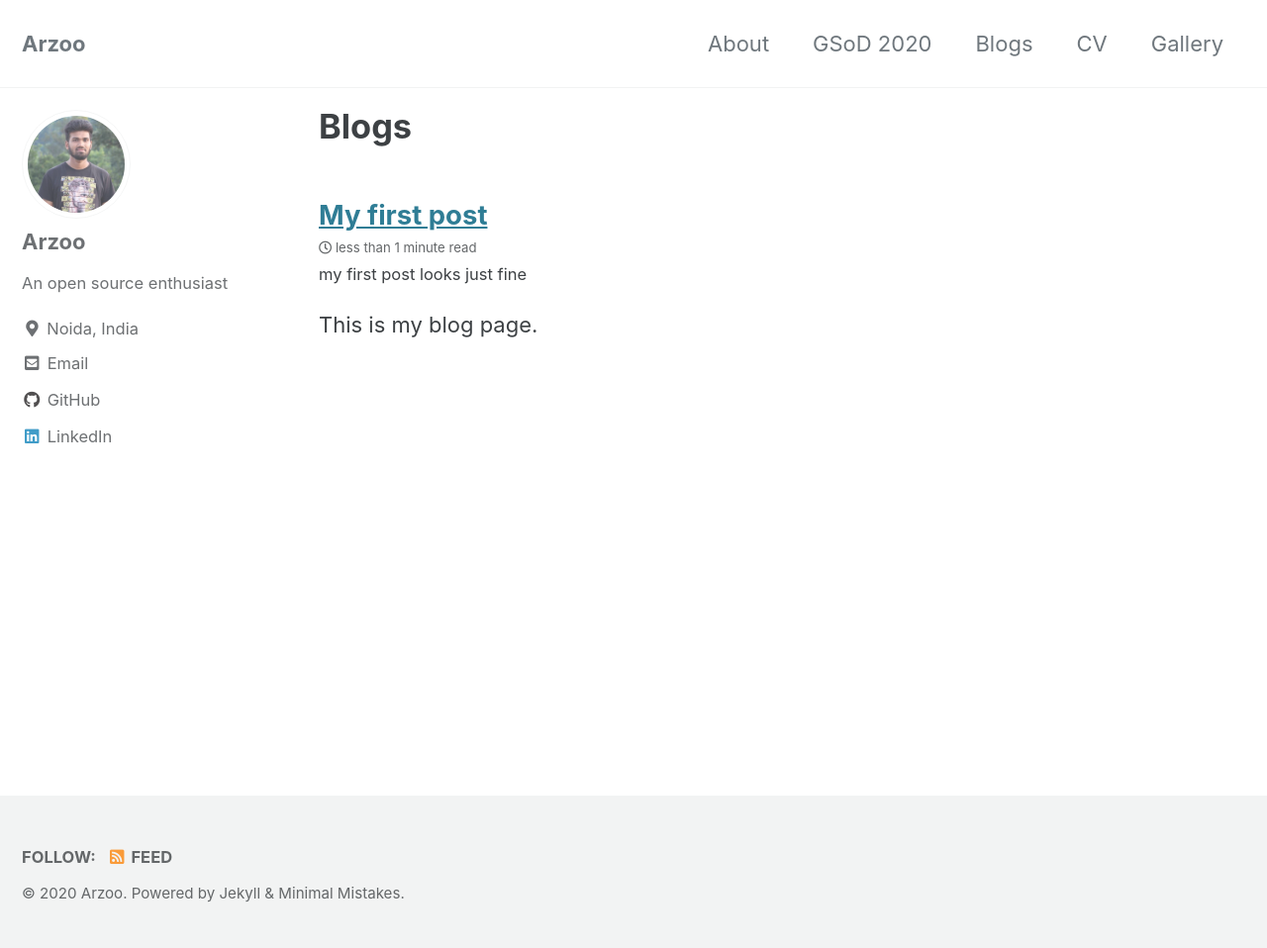
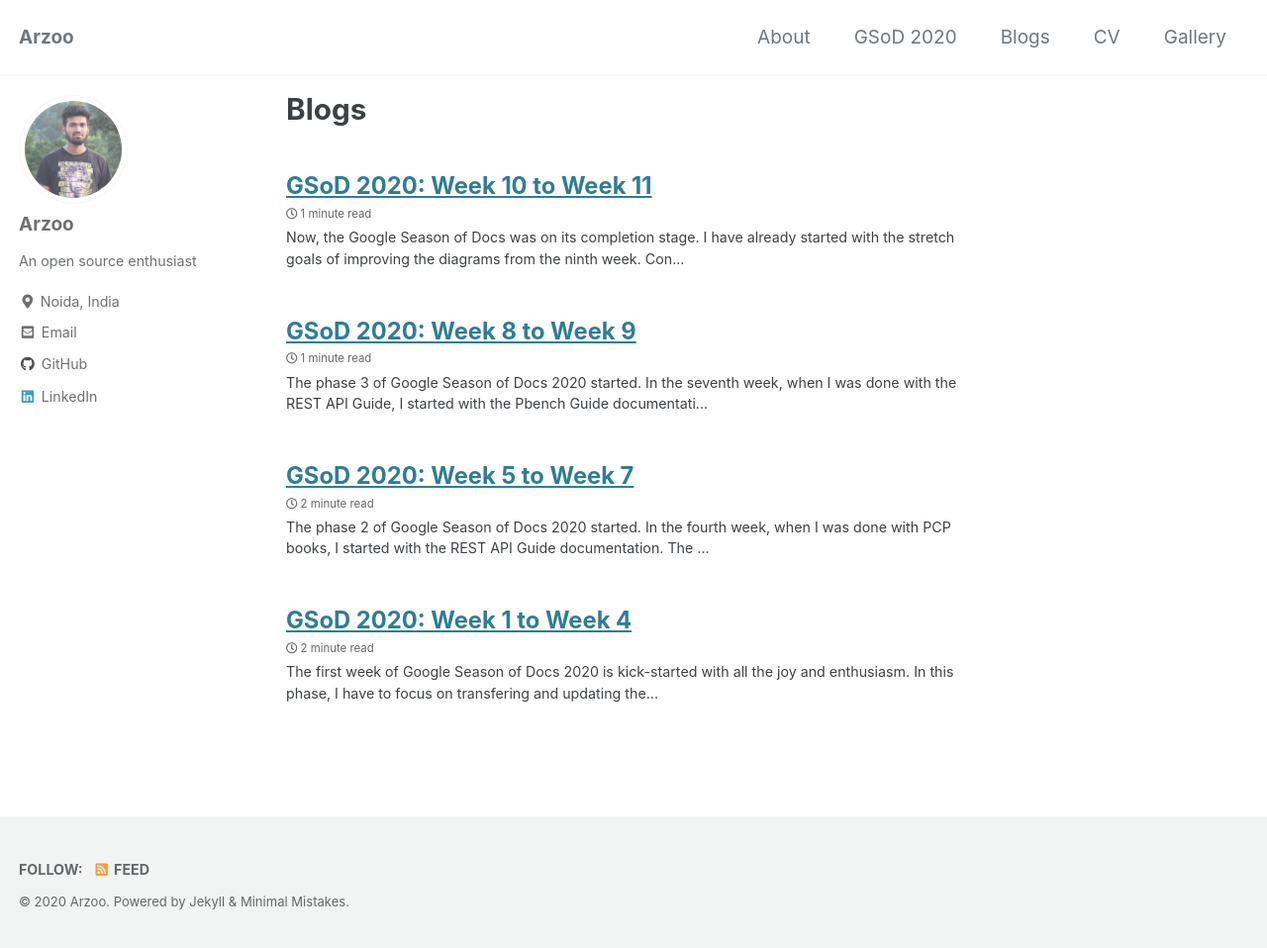
Before and after one commit to arzoo14/arzoo14.github.io, a Jekyll site: the page built from _pages/blogs.md, in a window 1280 px wide and 959 px high. Shown: the whole window at 99% size. Built offline with Jekyll 4.4.1, drawn with Linux system fonts in a browser that asks for light colours; cached includes are drawn as plain includes.

Commit message:
GSoD 2020 Blogs added

```diff
--- a/_pages/blogs.md
+++ b/_pages/blogs.md
@@ -11,4 +11,8 @@
 {% endfor %}
 
 
-This is my blog page.
+<!-- ### Week 1 to 4
+
+The first week of Google Season of Docs is kick-started with all the joy and enthusiasm. In this phase, I have to focus on transfering and updating the Performance Co-Pilot books - User's and Administrator's Guide (UAG) and Programmer's Guide (PG) from the docbook content into reStructured Text (rst) format such that they can be hosted on the modern community readthedocs.io site. So, what will be the benefit of this? The benefit behind this idea is - It will allow community contributors to more easily change and extend the content. No need of specific set of users to maintain the content website.
+
+I started the work with the basic setup of the sphinx configuration for the Performance Co-Pilot (PCP) documentation. The PCp books - User's and Administ -->
--- a/_pages/gsod.md
+++ b/_pages/gsod.md
@@ -1,101 +1,36 @@
 ---
-title:  "GSoD 2020"
+title:  "Google Season of Docs 2020"
 layout: archive
 permalink: /gsod/
 author_profile: true
 comments: true
 ---
 
-[GSoD Progress](#gsod-progress)
 
-[PR](https://github.com/performancecopilot/pcp/pulls?q=is%3Apr+is%3Aclosed+author%3Aarzoo14+is%3Amerged)
+<p align="right">
+  <img src="../comboLogo.svg" />
+</p>
 
-## GSoD Progress
+<div style="text-align: justify">
+Google Season of Docs, 2020 with Performance Co-Pilot organization is the most beautiful journey of my life. When I got the proposal acceptance mail, I was like
+</div>
 
-| SYMBOLS | MEANINGS |
-|:-------:|:--------:|
-| :heavy_check_mark: | Completed |
-| :construction: | Under Progress |
-| :warning: | Needs review |
-| :red_circle: | Not Yet Started |
+<p align="center">
+  <img src="../welcome.gif" />
+</p>
 
+<div style="text-align: justify">
+The GSoD journey to me is like Harry potter's journey to Hogwarts. A journey full of learnings (adventures) and challenges (hurdles), which I can not complete without the help of my mentors (friends) and Sphinx Documentation, Stack overflow, Google Search (spells).
+</div>
 
-
-| **DELIVERABLES**               | **STATUS**            |  **PR**  | **FEEDBACK**|
-|:---------------------------------|:---------------------:|:------------:|:-----------------:|
-|   **_WEEK 1 (September 14 - September 20)_** |    |     |        |
-| Sphinx setup for docs            | :heavy_check_mark:    | [#1060](https://github.com/performancecopilot/pcp/pull/1060)   | **Merged** |
-| About User's and Administrators's Guide             | :heavy_check_mark:    |    |
-| Ch-1: Introduction to PCP       | :heavy_check_mark: |
-| Ch-2: Installing and Configuring Performance Co-Pilot | :heavy_check_mark: |
-| Ch-3: Common Conventions and Arguments | :heavy_check_mark: |
-| Ch-4: Monitoring System Performance | :heavy_check_mark: |
-||||
-|   **_WEEK 2 (September 21 - September 27)_** |    |    |   |
-| Ch-5: Performance Metrics Inference Engine | :heavy_check_mark: | [#1060](https://github.com/performancecopilot/pcp/pull/1060) | **Merged** |
-| Ch-6: Archive Logging | :heavy_check_mark: |
-| Ch-7: Performance Co-Pilot Deployment Strategies | :heavy_check_mark: |
-| Ch-8: Customizing and Extending PCP Services | :heavy_check_mark: |
-| | | |
-| **_WEEK 3 (September 28 - October 4)_** |    |    |   |
-| About Programmer's Guide | :heavy_check_mark: | [#1076](https://github.com/performancecopilot/pcp/pull/1076) | **Merged** |
-| Ch-1: Programming Performance Co-Pilot | :heavy_check_mark: |
-| Ch-2: Writing a PMDA | :heavy_check_mark: |
-| Ch-3: PMAPI--The Performance Metrics API | :heavy_check_mark: |
-| Ch-4: Instrumenting Applications | :heavy_check_mark: |
-| | | |
-| **_WEEK 4 (October 5 - October 11)_** |    |    |   |
-| Hosting of PCP books | :heavy_check_mark: | [Books](https://pcp.readthedocs.io/en/latest/) | |
-| Landing page of the REST API documentation | :heavy_check_mark: | [#1117](https://github.com/performancecopilot/pcp/pull/1117) | **Merged** |
-| Blogging of the last four weeks | | |
-| | | |
-| **_WEEK 5 (October 12 - October 18)_** |    |    |   |
-| Conversion of Scalable Time Series index | :heavy_check_mark: | [#1117](https://github.com/performancecopilot/pcp/pull/1117) | **Merged** |
-| 1. GET /series/query| :heavy_check_mark: | | |
-| 2. GET /series/values | :heavy_check_mark: | | |
-| 3. GET /series/descs | :heavy_check_mark: | | |
-| 4. GET /series/labels | :heavy_check_mark: | | |
-| 5. GET /series/metrics | :heavy_check_mark: | | |
-| 6. GET /series/sources | :heavy_check_mark: | | |
-| 7. GET /series/instances | :heavy_check_mark: | | |
-| 8. GET /series/load | :heavy_check_mark: | | |
-| | | |
-| **_WEEK 6 (October 19 - October 25)_** |    |    |
-| Conversion of PMAPI Host Services index | :heavy_check_mark: | [#1119](https://github.com/performancecopilot/pcp/pull/1119) | **Merged** |
-| 1. GET /pmapi/context | :heavy_check_mark: | | |
-| 2. GET /pmapi/metric | :heavy_check_mark: | | |
-| 3. GET /pmapi/fetch | :heavy_check_mark: | | |
-| 4. GET /pmapi/children | :heavy_check_mark: | | |
-| 5. GET /pmapi/indom | :heavy_check_mark: | | |
-| 6. GET /pmapi/profile | :heavy_check_mark: | | |
-| 7. GET /pmapi/store | :heavy_check_mark: | | |
-| 8. GET /pmapi/derive | :heavy_check_mark: | | |
-| 9. GET /pmapi/metrics | :heavy_check_mark: | | |
-| | | |
-| **_WEEK 7 (October 26 - November 1)_** |    |    |   |
-| Leftovers (if any) is covered |
-| Hosting of REST API documentation | :heavy_check_mark: | [API](https://pcp.readthedocs.io/en/latest/api/) | |
-| Blogging of the last three weeks |
-| | | |
-| **_WEEK 8 (November 2 - November 8)_** |    |    |   |
-| Conversion of the pbench guides | :heavy_check_mark: | [#1963](https://github.com/distributed-system-analysis/pbench/pull/1963)| :warning: |
-| | | |
-| **_WEEK 9 (November 9 - November 15)_** |    |    |   |
-| Continued with the conversion of the pbench guides | :heavy_check_mark: | [#1963](https://github.com/distributed-system-analysis/pbench/pull/1963)| :warning: |
-| Hosting of the pbench guides | :construction: |
-| Blogging of the last two weeks |
-| | | |
-| **_WEEK 10 (November 16 - November 22)_** |    |    |   |
-| Implementation of the search functionality |
-| Bugs/Issues (if any) is solved | :heavy_check_mark: | [#1139](https://github.com/performancecopilot/pcp/pull/1139) | **Merged** |
-| Commencement of stretch goals | :heavy_check_mark: | [#1142](https://github.com/performancecopilot/pcp/pull/1142) | :warning: |
-| | | |
-| **_WEEK 11 (November 23 - November 30)_** |    |    |   |
-|Improvement of all the diagrams |
-| Final blogging of the last two weeks |
-| Checking(changing) of the codebase as per coding standards |
-| | | |
-| **_WEEK 12 (November 30 - December 5)_** |    |    |   |
-| The final submission |
-| Submission of the project reports (final work products) |
-| Submission of the evaluations |
+### Additional Information and Resources
+1. Mentoring Organization - [Performance Co-Pilot](https://pcp.io/)
+2. Mentors - [Nathan Scott](https://github.com/natoscott), [Andreas Gerstmayr](https://github.com/andreasgerstmayr), [Peter Portante](https://github.com/portante)
+3. [Project](https://developers.google.com/season-of-docs/docs/participants/project-pcp-arzoo14)
+4. [Proposal](https://github.com/arzoo14/Google-Season-of-Docs-2020/blob/master/proposal.md)
+5. Github Repositories - [PCP](https://github.com/performancecopilot/pcp), [Pbench](https://github.com/distributed-system-analysis/pbench)
+6. Merged PRs - [PCP](https://github.com/performancecopilot/pcp/pulls?q=is%3Apr+author%3Aarzoo14+is%3Aclosed+is%3Amerged+), [Pbench](https://github.com/distributed-system-analysis/pbench/pull/1963)
+7. [Timeline & Deliverables](https://github.com/arzoo14/Google-Season-of-Docs-2020/blob/master/timeline_deliverables.md)
+8. [Final Report](https://arzoo14.github.io/Google-Season-of-Docs-2020/)
+9. Final Work Product - [PCP](https://pcp.readthedocs.io/en/latest/), [Pbench](https://pbench.readthedocs.io/en/latest/)
+10. [Blogs]
--- /dev/null
+++ b/_posts/2020-10-10-gsod-2020-week-1-to-week-4.md
@@ -0,0 +1,35 @@
+---
+layout: single
+title:  "GSoD 2020: Week 1 to Week 4"
+date:   2020-10-10
+---
+
+<p style='text-align: justify;'>
+The first week of Google Season of Docs 2020 is kick-started with all the joy and enthusiasm. In this phase, I have to focus on transfering and updating the Performance Co-Pilot (PCP) books - User's and Administrator's Guide (UAG) and Programmer's Guide (PG) from the docbook content into reStructured Text (rst) format such that they can be hosted on the modern community readthedocs.io site. So, what will be the benefit of this? The benefit behind this idea is - It will allow community contributors to more easily change and extend the content. No need of specific set of users to maintain the content website.
+</p>
+
+<p style='text-align: justify;'>
+The books have a lot of content. So, what was my approach to easily locate the content and make it user friendly? The approach was- to make separate rst files for each chapter and name those files as per chapter's name, so that one can easily find the content to edit and read.
+</p>
+
+<p style='text-align: justify;'>
+In the first week, I started the work with the basic setup of the sphinx configuration for the Performance Co-Pilot (PCP) documentation. So, in the first week, I converted first four chapters of the PCP UAG book.
+</p>
+
+<p style='text-align: justify;'>
+Following the second week, the next four chapters of the PCP UAG book is completed. I hyperlinked all the references and cross-referenced the headings of the chapters with each other. With this, the PCP UAG is completed. In the end, I made a new demo repository for the PCP books and hosted it on rtd to get it reviewed from the mentors, prior to merging them in the master code. After the review, I got appreciation as well as feedbacks from the mentors. I worked on those feedbacks and after that opened a PR in the main repository.
+</p>
+
+<p style='text-align: justify;'>
+In the third week, I started with the PCP PG book. This book has four chapters. I completed and hyperlinked all the chapters in the same week. Now, the only thing remaining for both the books is hosting them on readthedocs (rtd) site.
+</p>
+
+<p style='text-align: justify;'>
+Now, it's the fourth week or say the last week of the phase 1. I worked on the feedbacks for the PCP PG book and opened a PR for the same. In the end, both the books were hosted on the rtd site. And they are looking really cool.
+</p>
+
+Please have a look [here](https://pcp.readthedocs.io/en/latest/).
+
+<p style='text-align: justify;'>
+ So, the phase 1 was completed now and I was heading ahead for the phase 2 which was coming with a lot of challenges.
+</p>
--- a/_posts/2020-10-18-first.md
+++ /dev/null
@@ -1,7 +0,0 @@
----
-layout: single
-title:  "My first post"
-date:   2016-11-11
----
-
-my first post looks just fine
--- /dev/null
+++ b/_posts/2020-10-30-gsod-2020-week-5-to-week-7.md
@@ -0,0 +1,33 @@
+---
+layout: single
+title:  "GSoD 2020: Week 5 to Week 7"
+date:   2020-10-30
+---
+
+<p style='text-align: justify;'>
+The phase 2 of Google Season of Docs 2020 started. In the fourth week, when I was done with PCP books, I started with the REST API Guide documentation. The PCP REST API was documented in man page format. This was not ideal for web developers, so it is needed to transition to separate formatted web pages describing individual requests, allowed inputs, sample outputs, etc. Likely, this would also be in RST form such that it can be hosted on the modern, community readthedocs.io site. This will also allow community contributors to more easily change and extend this content.
+</p>
+
+<p style='text-align: justify;'>
+For documenting the REST APIs, my mentor had suggested me a new tool- Swagger. It was completely new to me. I spent the fourth week learning and implementing Swagger. I encountered several challenges during this phase. But, the odds was is in my favour.
+</p>
+
+<p style='text-align: justify;'>
+In the fifth week, when I started writing the REST APIs documentation in  Swagger, I encounterd many challenges. One of the major challenge was - how to intergrate Swagger with sphinx? But, my mentor found a solution for this - sphinxcontrib-redoc. This Sphinx extension renders OpenAPI (fka Swagger) specs using amazing ReDoc. Another challenges include - how to write long text into description, how to show more than one responses for a single API. But, I overcame all the challenges and implemented the OpenAPI spec format in no time. I completed the conversion of Open Metrics API, Scalable Time Series APIs, Full Text Search APIs in this week. My mentors was very happy from my work since I learnt and implemented all these things just in one week.
+</p>
+
+<p style='text-align: justify;'>
+Now, I had travelled the three-fourth path and only one-fourth path was remaining. In the sixth week, I completed the last part of REST API Guide - PMAPI host services API. In the end, prior to sending PR, I sent the demo repository link to the mentors for the review and while reviewing the REST API Guide work, my mentors had shown a huge satisfaction.
+</p>
+
+<p style='text-align: justify;'>
+In the seventh week, after implementing all the suggestions/feedbacks from the mentors, I opened the PR. In the end, the REST API Guide was hosted on the rtd site and they were looking very very beautiful, neat and awesome. :smiley:
+</p>
+
+Please have a look [here](https://pcp.readthedocs.io/en/latest/api/).
+
+<p style='text-align: justify;'>
+All the credit goes to my mentors for suggesting me that awesome tool - Swagger and helping me throughout the challenges to accomplish the task. So, the phase 2 was challenging, fun-learning and completed now and I was heading ahead for the phase 3.
+</p>
+
+**References**: [Swagger](https://swagger.io/), [sphinxcontrib-redoc](https://sphinxcontrib-redoc.readthedocs.io/en/stable/), [ReDoc](https://github.com/Redocly/redoc), [OpenAPI](https://www.openapis.org/)
--- /dev/null
+++ b/_posts/2020-11-13-gsod-2020-week-8-to-week-9.md
@@ -0,0 +1,23 @@
+---
+layout: single
+title:  "GSoD 2020: Week 8 to Week 9"
+date:   2020-11-13
+---
+
+<p style='text-align: justify;'>
+The phase 3 of Google Season of Docs 2020 started. In the seventh week, when I was done with the REST API Guide, I started with the Pbench Guide documentation. The pbench benchmarking suite makes use of Performance Co-Pilot services for recording arbitrary performance metrics during benchmark runs. It was documented in a traditional fashion similar to PCP itself, with much content in large individual files and typically in MarkDown(md) format. So, my task is to transfer and update the pbench guides to RST such that it can be hosted on the modern, community readthedocs.io site, which will allow community contributors to more easily change and extend the content.
+</p>
+
+<p style='text-align: justify;'>
+The eighth week was started with the basic sphinx configuration setup for the Pbench Guides. After that, I converted the Pbench User Guide from md to rst format. During this phase, I learnt many new sphinx extensions - one of them being 'sphinx-panels', which was used to give dropdown card look to the headings.
+</p>
+
+<p style='text-align: justify;'>
+In the ninth week, I worked on the remaining work and suggestions from the mentor and in the end, after the review from the mentor, they were hosted on modern, community readthedocs site.
+</p>
+
+Please have a look [here](https://pbench.readthedocs.io/en/latest/).
+
+<p style='text-align: justify;'>
+From the middle of the ninth week, I started with my stretch goals of improving the diagrams present in PCP books. Now, only two more weeks were remaining and I was in a good shape to complete all the deliverables on time.
+</p>
--- /dev/null
+++ b/_posts/2020-11-27-gsod-2020-week-10-to-week-11.md
@@ -0,0 +1,28 @@
+---
+layout: single
+title:  "GSoD 2020: Week 10 to Week 11"
+date:   2020-11-27
+---
+
+<p style='text-align: justify;'>
+Now, the Google Season of Docs was on its completion stage. I have already started with the stretch goals of improving the diagrams from the ninth week. Continuing it to the tenth week , I improved all the diagrams present in PCP UAG and PG book with the help of draw.io. Improvement of the diagrams incorporates the following:
+</p>
+
+1. Shadow of the shapes.
+2. Color/font as per pcp.io website.
+3. Proper Scaling.
+4. Consistency (same font, same font size, same color palette, same size of the shapes) throughout the figures.
+5. Improvements in arrow heads.
+
+<p style='text-align: justify;'>
+Now, the diagrams are more clear, professional and good to look.
+</p>
+
+<p style='text-align: justify;'>
+In the middle of the GSoD 2020 period, I added an another stretch goal in my timeline. The stretch goal was - Addition of pmseries(1) chapter in the PCP User’s and Administrator’s Guide (UAG) book. So, I completed this stretch goal in the last week,i.e., eleventh week of my GSoD period.
+</p>
+
+
+<p style='text-align: justify;'>
+After the completion of all the deliverables, I started giving the final touch to my work by further improving the documentations by resolving the various bugs, like removing typos and whitespaces, wrapping the text of table cells. In the end, I added the PCP icon to the docs as a copyright. With this, I completed all my deliverables on time and now, it's time to wrap the beautiful, fun, challenging and exciting journey of Google Season of Docs 2020 :heart:.
+</p>
--- a/_sass/minimal-mistakes/_base.scss
+++ b/_sass/minimal-mistakes/_base.scss
@@ -13,6 +13,7 @@
   padding: 0;
   color: $text-color;
   font-family: $global-font-family;
+  font: 19px/1.4 $global-font-family;
   line-height: 1.5;
 
   &.overflow--hidden {
--- a/_sass/minimal-mistakes/_variables.scss
+++ b/_sass/minimal-mistakes/_variables.scss
@@ -152,7 +152,7 @@
    ========================================================================== */
 
 $right-sidebar-width-narrow: 200px !default;
-$right-sidebar-width: 300px !default;
+$right-sidebar-width: 270px !default;
 $right-sidebar-width-wide: 400px !default;
 
 /*
```
Also changed, not shown: comboLogo.svg (added), welcome.gif (added).
